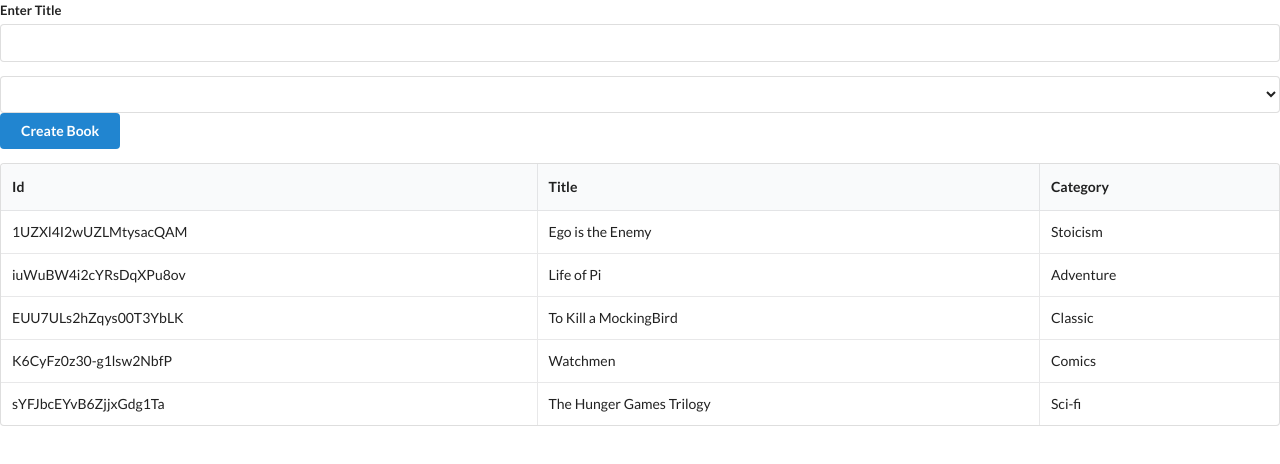
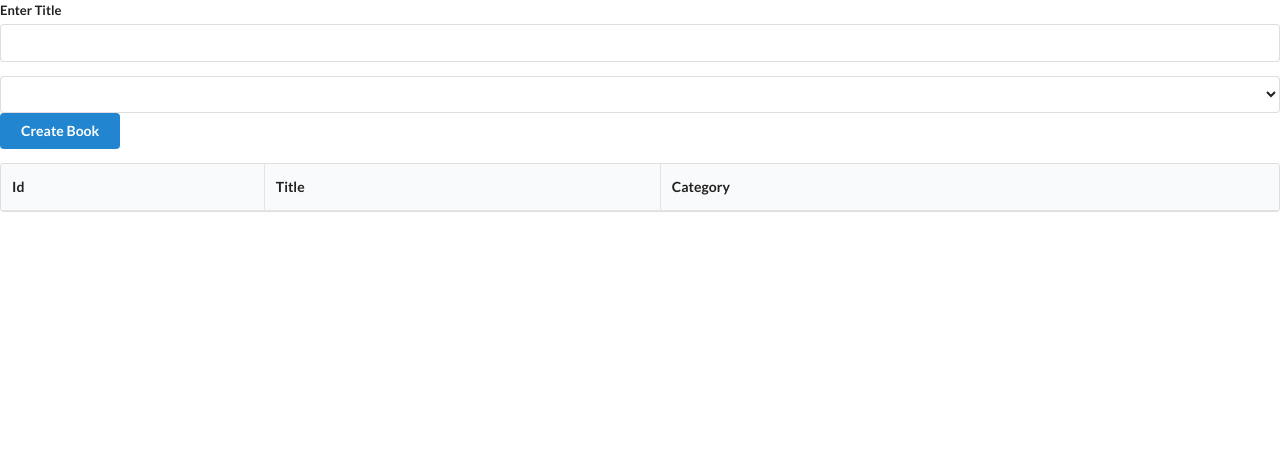
Before and after one commit to SamroodAli/magic-books, a React (Create React App) app: page / in a window 1280 px wide. Shown: the top 464 px of the page. Built offline with nearby package versions, Linux system fonts and the light colour scheme.

Commit message:
Fix: InitialState remove initialState from redux store

```diff
--- a/src/components/BookForm.jsx
+++ b/src/components/BookForm.jsx
@@ -63,6 +63,7 @@ const BookForm = ({ initialValues, handleChange }) => {
           </option>
         ))}
       </Field>
+
       <button type="submit" className="ui button primary">
         Create Book
       </button>
--- a/src/state/index.js
+++ b/src/state/index.js
@@ -1,36 +1,6 @@
 import { createStore } from 'redux';
-import { nanoid } from 'nanoid';
 import rootReducer from './reducers';
 
 export * as actionCreators from './actions';
-const initialState = {
-  books: [
-    {
-      id: nanoid(),
-      title: 'Ego is the Enemy',
-      category: 'Stoicism',
-    },
-    {
-      id: nanoid(),
-      title: 'Life of Pi',
-      category: 'Adventure',
-    },
-    {
-      id: nanoid(),
-      title: 'To Kill a MockingBird',
-      category: 'Classic',
-    },
-    {
-      id: nanoid(),
-      title: 'Watchmen',
-      category: 'Comics',
-    },
-    {
-      id: nanoid(),
-      title: 'The Hunger Games Trilogy',
-      category: 'Sci-fi',
-    },
-  ],
-};
 
-export default createStore(rootReducer, initialState);
+export default createStore(rootReducer);
```
